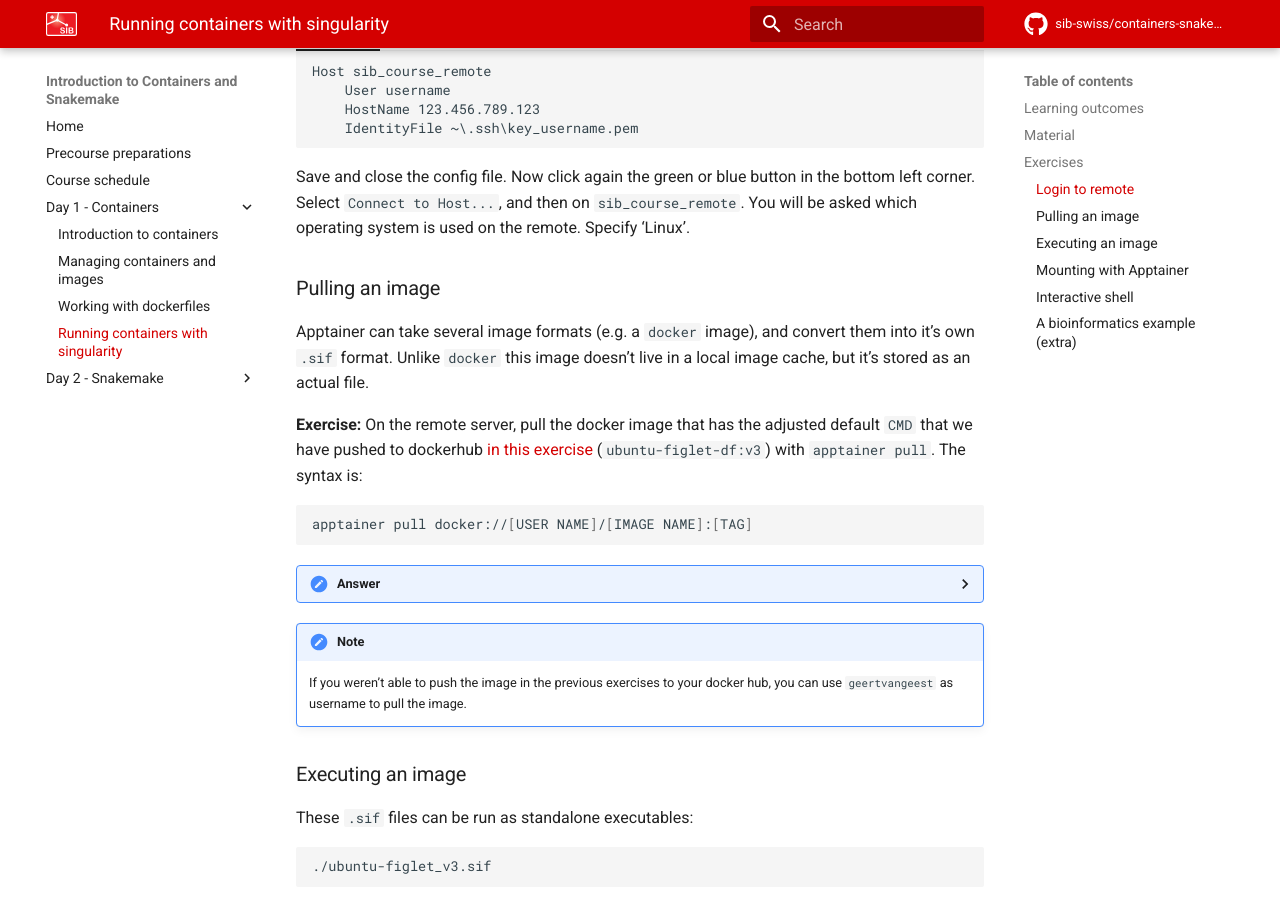
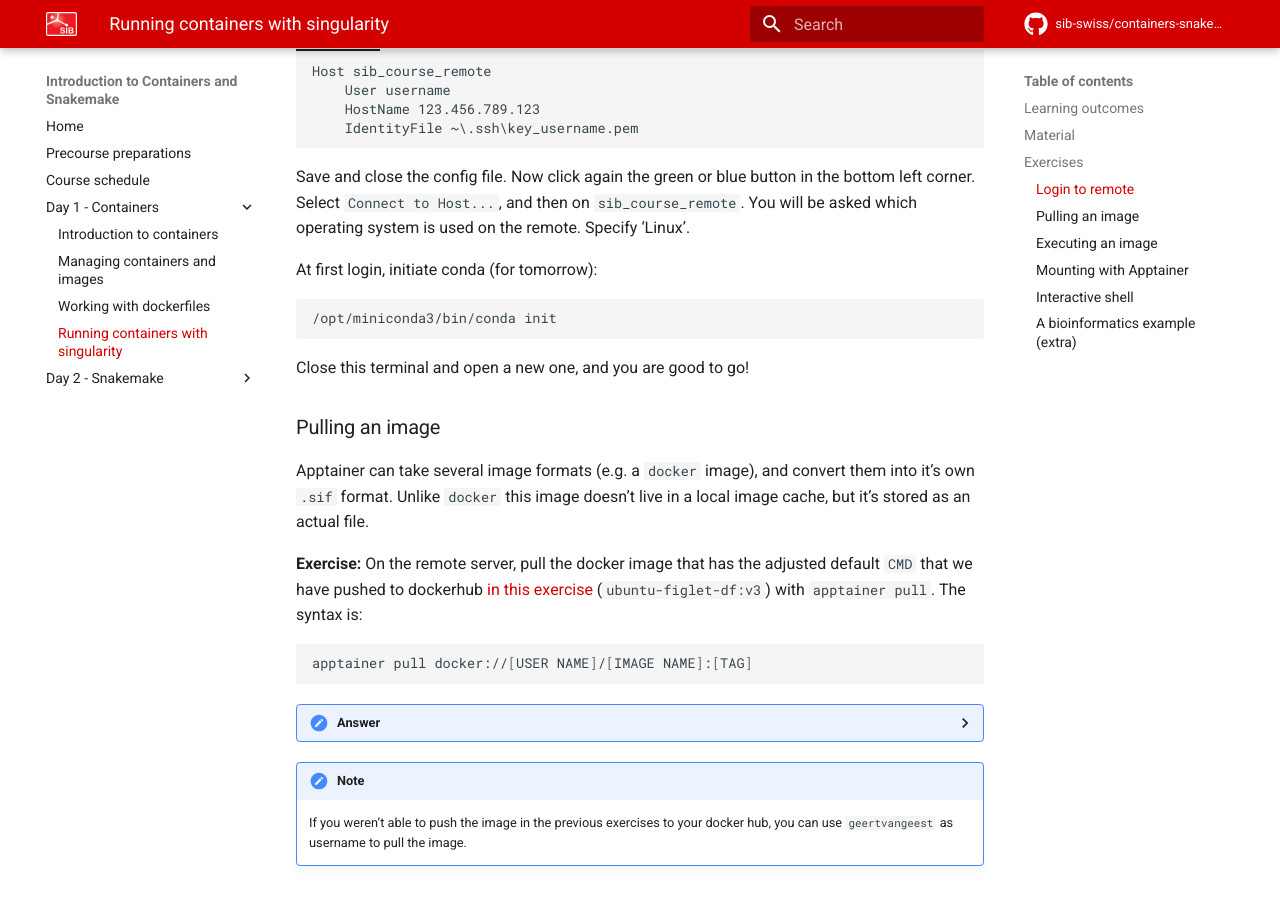
Before and after one commit to sib-swiss/containers-introduction-training, an MkDocs documentation site: the page built from docs/course_material/day1/singularity.md, in a window 1280 px wide and 900 px high, scrolled down 2150 px. Built offline with MkDocs 1.6.1 and Material for MkDocs 9.7.7, drawn with Linux system fonts in a browser that asks for light colours; comment, search, counter and statistics services are not loaded; the version menu is left out.

Commit message:
fixes links

````diff
--- a/docs/course_material/day1/singularity.md
+++ b/docs/course_material/day1/singularity.md
@@ -11,7 +11,7 @@
 
 ## Material
 
-[:fontawesome-solid-file-pdf: Download the presentation](../assets/pdf/apptainer.pdf){: .md-button }
+[:fontawesome-solid-file-pdf: Download the presentation](../../assets/pdf/apptainer.pdf){: .md-button }
 
 <iframe width="560" height="315" src="https://www.youtube.com/embed/d3kxtzUutjk" title="YouTube video player" frameborder="0" allow="accelerometer; autoplay; clipboard-write; encrypted-media; gyroscope; picture-in-picture" allowfullscreen></iframe>
 
@@ -76,6 +76,14 @@ Open VScode and click on the green or blue button in the bottom left corner. Sel
     ```
 
 Save and close the config file. Now click again the green or blue button in the bottom left corner. Select `Connect to Host...`, and then on `sib_course_remote`. You will be asked which operating system is used on the remote. Specify 'Linux'.
+
+At first login, initiate conda (for tomorrow):
+
+```sh
+/opt/miniconda3/bin/conda init
+```
+
+Close this terminal and open a new one, and you are good to go!
 
 ### Pulling an image
 
````
Also changed, not shown: docs/course_material/day1/introduction_containers.md (+3 -3 lines), docs/course_material/day1/managing_docker.md (+1 -1 lines), docs/index.md (+1 -1 lines), 2 other files.
